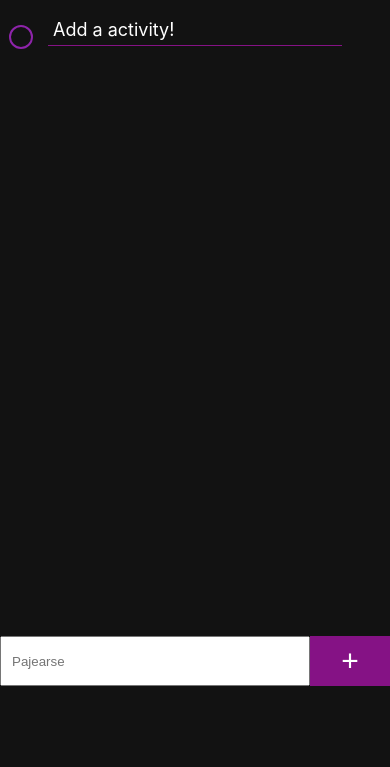
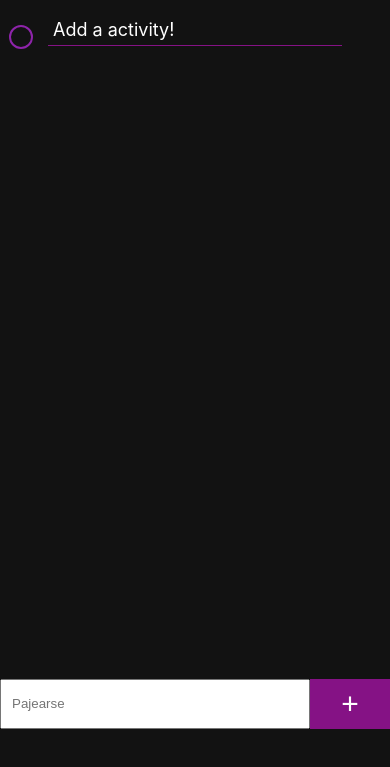
Before and after one commit to odalmer/to-do, a plain HTML site: page index.html in a window 390 px wide. Shown: the part 77-844 px from the top of the page. Drawn offline with Linux system fonts and the light colour scheme.

Commit message:
Add files via upload

```diff
--- a/style.css
+++ b/style.css
@@ -9,6 +9,7 @@ body {
 .container {
   display: flex;
   width: 100%;
+  height: 100%;
   justify-content: center;
 }
 
@@ -20,8 +21,7 @@ body {
   border-radius: 20px;
   width: 70%;
   max-width: 600px;
-  min-height: 90vh;
-  max-height: 100vh;
+  height: 90vh;
 }
 
 .activities-container {
@@ -106,11 +106,11 @@ label::after{
   }
   .horario-container {
     width: 100%;
-    height: 100%;
+    height: 95vh;
     margin-top: 1%;
     border: none;
   }
   .container{
-    min-height: 90vh;
+    min-height: 100vh;
   }
 }
```
